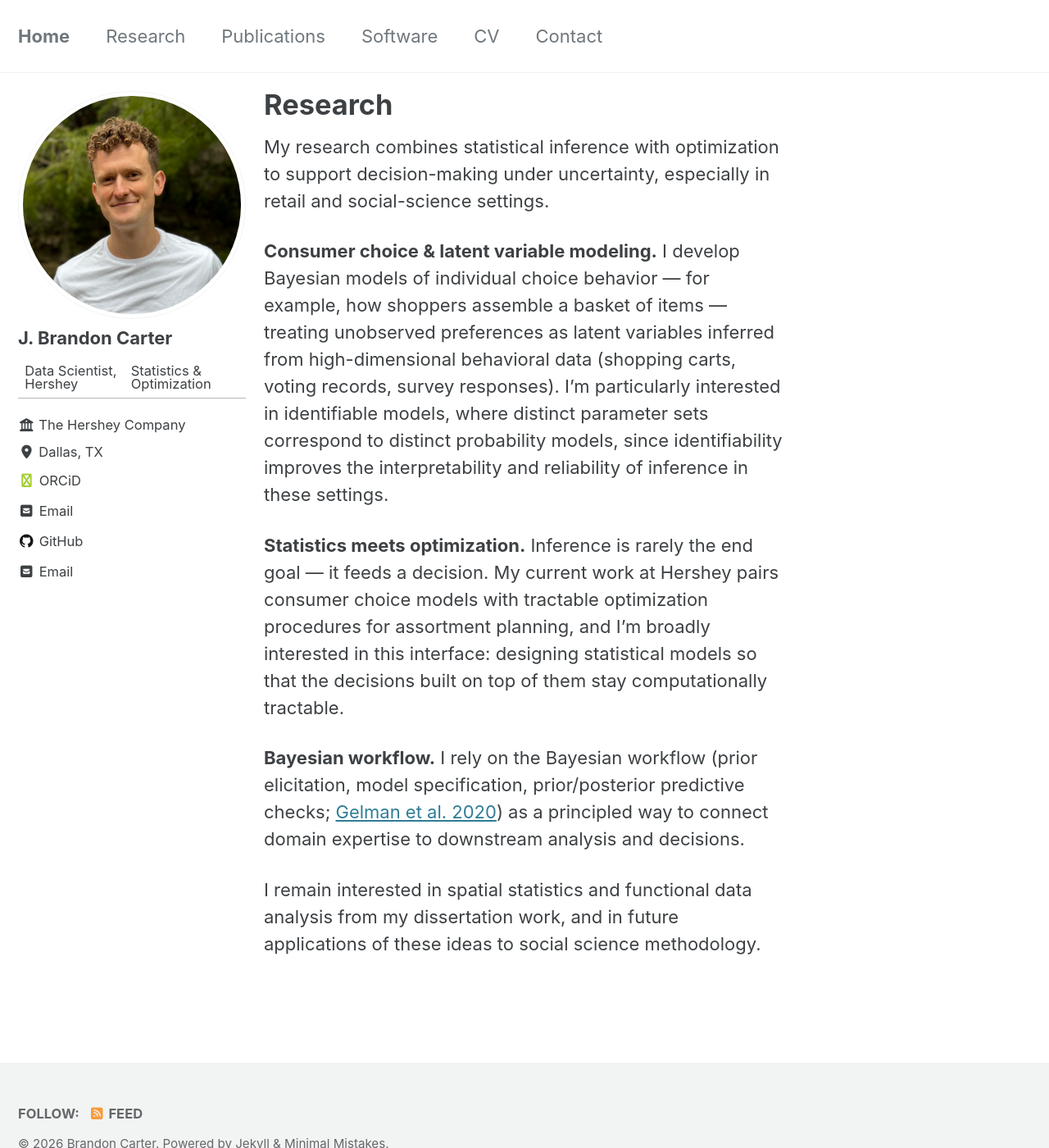
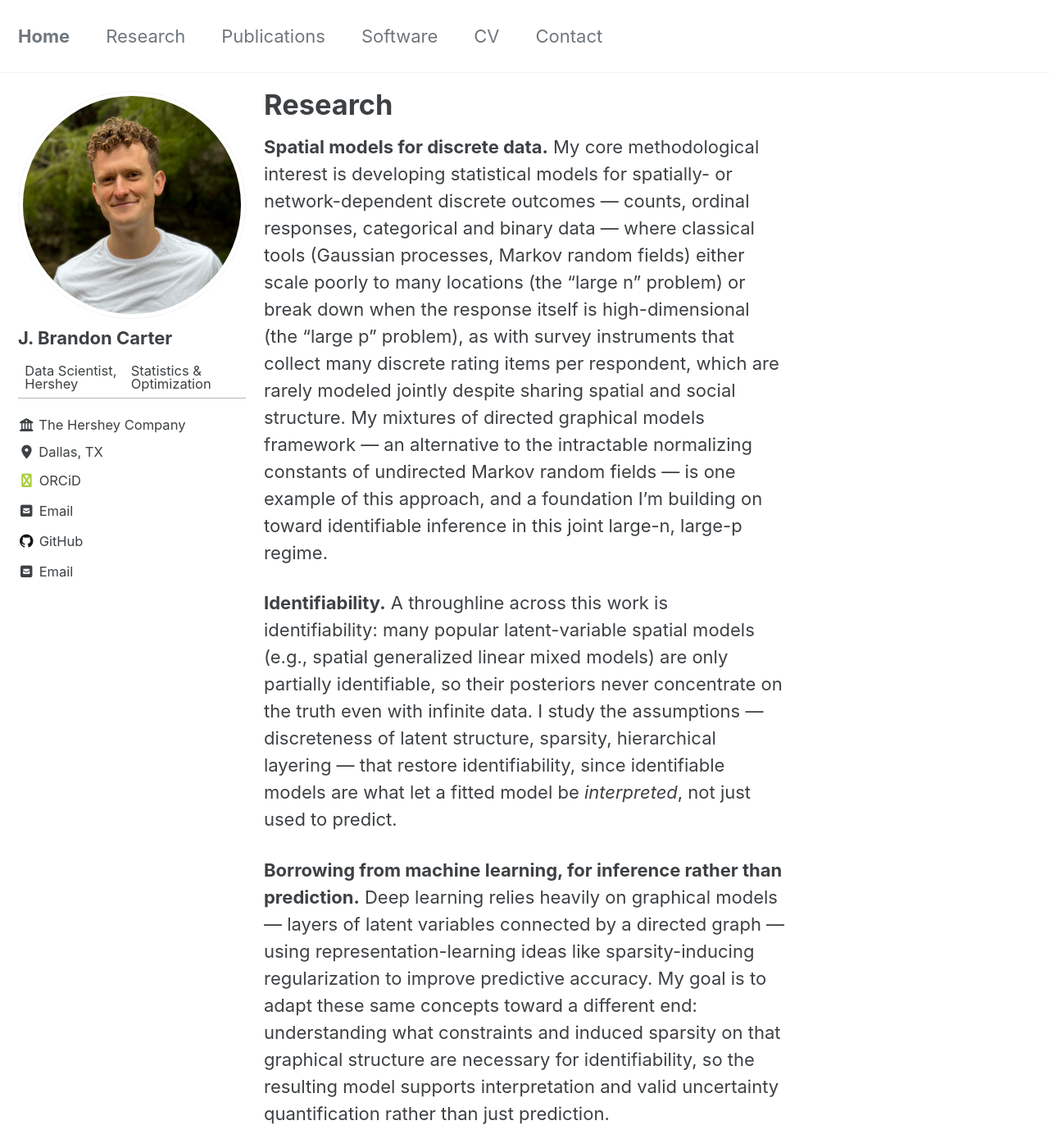
Before and after one commit to jbcart/jbcart.github.io, a Jekyll site: the page built from _pages/research.md, in a window 1280 px wide and 1400 px high. Shown: the whole window at 82% size. Built offline with Jekyll 4.4.1, drawn with Linux system fonts in a browser that asks for light colours; cached includes are drawn as plain includes; some of the changed text lies outside the part shown.

Commit message:
Rework Research page around theoretical core and rewrite home summary
Lead with the actual methodological throughline (spatial models for
discrete data, identifiability/partial identifiability, adapting deep
learning's graphical-model tools to statistical inference rather than
prediction) instead of framing the site primarily around the Hershey
optimization work. Ground the Applications section in accomplished work
(AHDC dissertation research, current Hershey role) rather than the
postdoc's proposed-but-unexecuted biodiversity direction.

Co-Authored-By: Claude Sonnet 5 <noreply@anthropic.com>

```diff
--- a/_pages/research.md
+++ b/_pages/research.md
@@ -3,30 +3,40 @@ permalink: /research/
 title: "Research"
 ---
 
-My research combines statistical inference with optimization to support
-decision-making under uncertainty, especially in retail and social-science
-settings.
+**Spatial models for discrete data.** My core methodological interest is
+developing statistical models for spatially- or network-dependent discrete
+outcomes — counts, ordinal responses, categorical and binary data — where
+classical tools (Gaussian processes, Markov random fields) either scale poorly
+to many locations (the "large n" problem) or break down when the response
+itself is high-dimensional (the "large p" problem), as with survey instruments
+that collect many discrete rating items per respondent, which are rarely
+modeled jointly despite sharing spatial and social structure. My mixtures of
+directed graphical models framework — an alternative to the intractable
+normalizing constants of undirected Markov random fields — is one example of
+this approach, and a foundation I'm building on toward identifiable inference
+in this joint large-n, large-p regime.
 
-**Consumer choice & latent variable modeling.** I develop Bayesian models of
-individual choice behavior — for example, how shoppers assemble a basket of
-items — treating unobserved preferences as latent variables inferred from
-high-dimensional behavioral data (shopping carts, voting records, survey
-responses). I'm particularly interested in identifiable models, where distinct
-parameter sets correspond to distinct probability models, since identifiability
-improves the interpretability and reliability of inference in these settings.
+**Identifiability.** A throughline across this work is identifiability: many
+popular latent-variable spatial models (e.g., spatial generalized linear mixed
+models) are only partially identifiable, so their posteriors never concentrate
+on the truth even with infinite data. I study the assumptions — discreteness
+of latent structure, sparsity, hierarchical layering — that restore
+identifiability, since identifiable models are what let a fitted model be
+*interpreted*, not just used to predict.
 
-**Statistics meets optimization.** Inference is rarely the end goal — it feeds
-a decision. My current work at Hershey pairs consumer choice models with
-tractable optimization procedures for assortment planning, and I'm broadly
-interested in this interface: designing statistical models so that the
-decisions built on top of them stay computationally tractable.
+**Borrowing from machine learning, for inference rather than prediction.**
+Deep learning relies heavily on graphical models — layers of latent variables
+connected by a directed graph — using representation-learning ideas like
+sparsity-inducing regularization to improve predictive accuracy. My goal is to
+adapt these same concepts toward a different end: understanding what
+constraints and induced sparsity on that graphical structure are necessary for
+identifiability, so the resulting model supports interpretation and valid
+uncertainty quantification rather than just prediction.
 
-**Bayesian workflow.** I rely on the Bayesian workflow (prior elicitation,
-model specification, prior/posterior predictive checks; [Gelman et al.
-2020](http://www.stat.columbia.edu/~gelman/research/unpublished/Bayesian_Workflow_article.pdf))
-as a principled way to connect domain expertise to downstream analysis and
+**Applications.** My dissertation applied this framework to survey data from
+the Adolescent Health and Development in Context (AHDC) study, developing a
+land-use filtering model for spatially predicting collective efficacy ratings
+in an urban setting. My current work at Hershey extends the same ideas to a
+new domain: pairing consumer choice models — discrete, high-dimensional data
+on what shoppers put in a basket — with tractable optimization for assortment
 decisions.
-
-I remain interested in spatial statistics and functional data analysis from my
-dissertation work, and in future applications of these ideas to social science
-methodology.
```
Also changed, not shown: _pages/home.md (+5 -3 lines).
